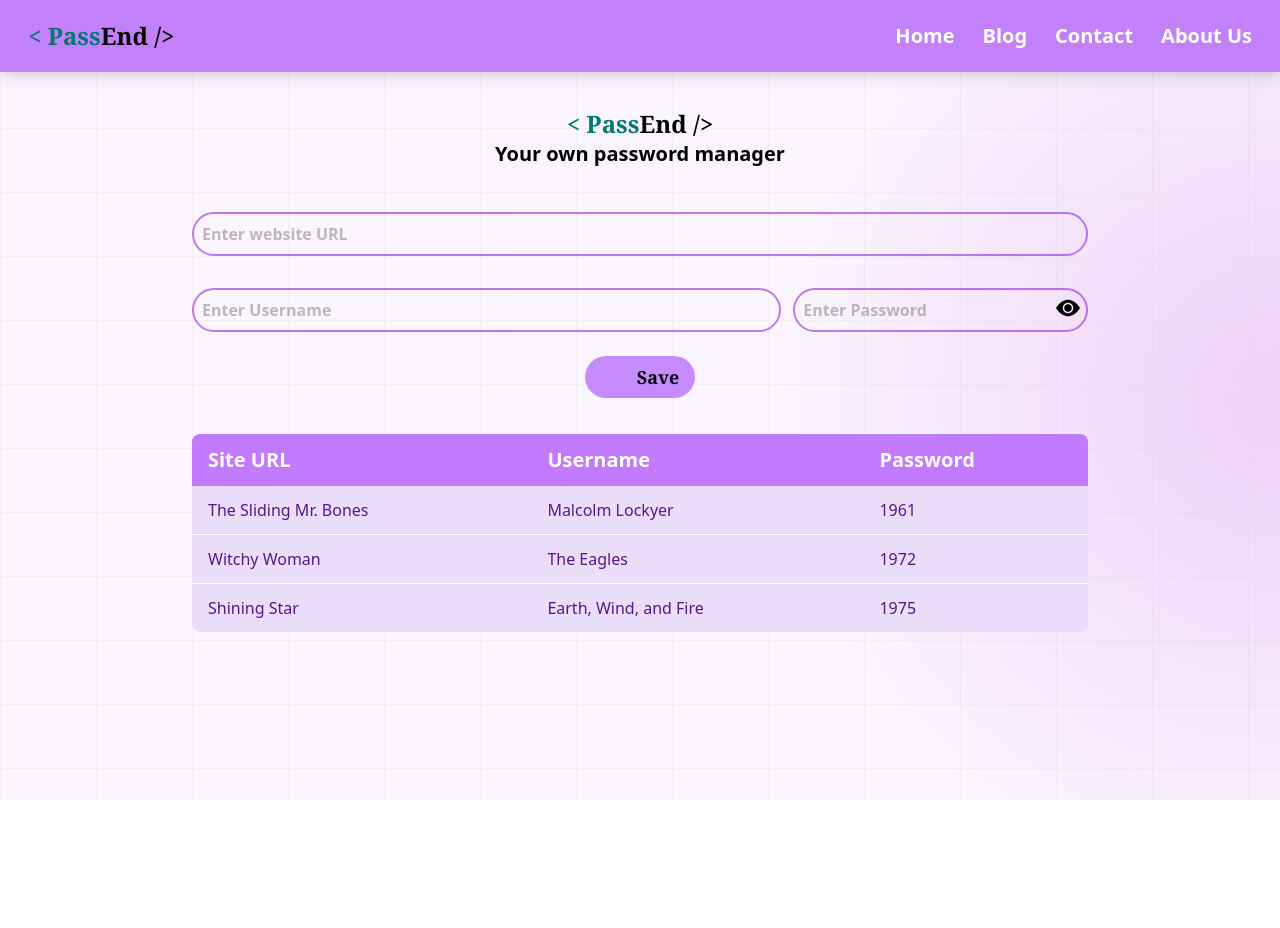
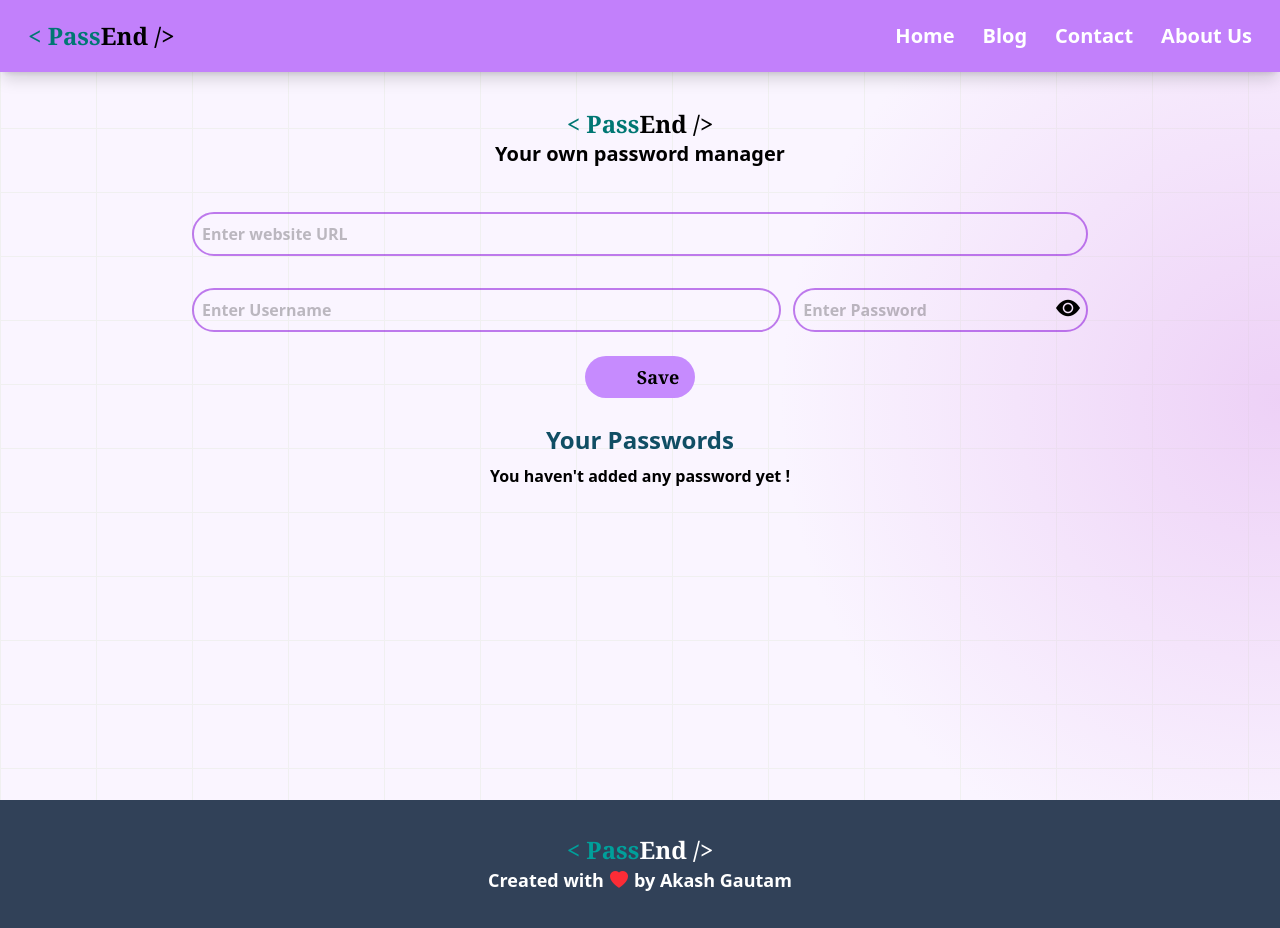
Before and after one commit to akashgautam09/PassEnd, a React (Vite) app: page / in a window 1280 px wide. Before the commit the page ends 800 px from the top, so only its background shows below. Built offline with nearby package versions, Linux system fonts and the light colour scheme; some icons are missing.

Commit message:
added footer and styled the table positing

```diff
--- a/src/App.jsx
+++ b/src/App.jsx
@@ -1,10 +1,15 @@
 import Navbar from "./components/Navbar"
 import Manager from "./components/Manager"
+import Footer from "./components/Footer"
 const App = () => {
   return (
-    <div>
-      <Navbar />
-      <Manager />
+    <div className="relative">
+      <div className="absolute inset-0 -z-10 min-h-screen w-full bg-purple-50 bg-[linear-gradient(to_right,#f0f0f0_1px,transparent_1px),linear-gradient(to_bottom,#f0f0f0_1px,transparent_1px)] bg-size-[6rem_4rem]"><div className="absolute bottom-0 left-0 right-0 top-0 bg-[radial-gradient(circle_500px_at_100%_400px,#e5b9f199,transparent)]"></div></div>
+      <div className="min-h-screen relative pb-6">
+        <Navbar />
+        <Manager />
+      </div>
+      <Footer />
     </div>
   )
 }
--- /dev/null
+++ b/src/components/Footer.jsx
@@ -0,0 +1,10 @@
+const Footer = () => {
+    return (
+        <div className='absolute flex flex-col justify-center items-center w-full bg-slate-700 min-h-32'>
+            <div className="flex font-semibold font-serif text-2xl text-center"><p className="text-[#00a09b]">&lt; Pass</p><p className="text-white">End /&gt;</p></div>
+            <div className='flex items-center font-semibold text-lg text-white'>Created with<i className='bi bi-heart-fill text-red-500 px-1.5'></i>by Akash Gautam</div>
+        </div>
+    )
+}
+
+export default Footer
--- a/src/components/Manager.jsx
+++ b/src/components/Manager.jsx
@@ -29,14 +29,13 @@ const Manager = () => {
         else setshowPass("bi-eye-fill")
     }
     return (
-        <>
-            <div className="absolute inset-0 -z-10 h-full w-full bg-purple-50 bg-[linear-gradient(to_right,#f0f0f0_1px,transparent_1px),linear-gradient(to_bottom,#f0f0f0_1px,transparent_1px)] bg-size-[6rem_4rem]"><div className="absolute bottom-0 left-0 right-0 top-0 bg-[radial-gradient(circle_500px_at_100%_400px,#e5b9f199,transparent)]"></div></div>
-            <div className="w-4xl mx-auto">
+        <div className='w-full min-h-full relative'>
+            <div className="w-4xl flex flex-col mx-auto">
                 <div className="flex flex-col justify-center items-center py-4 my-5">
                     <h1 className="flex font-semibold font-serif text-2xl"><span className="text-[#007773]">&lt; Pass</span><span>End /&gt;</span></h1>
                     <p className='font-sans font-semibold text-xl'>Your own password manager</p>
                 </div>
-                <div className="flex flex-col mb-9 gap-6 items-center">
+                <div className="flex flex-col mb-2 gap-6 items-center">
                     <div className="my-2 w-full">
                         <input type="text" name="site" id="" placeholder="Enter website URL" className="w-full font-sans font-semibold border-2 border-purple-700 py-2 px-2 rounded-3xl opacity-50" onChange={handleChange} />
                     </div>
@@ -55,10 +54,16 @@ const Manager = () => {
                         </lord-icon>
                         <span className="font-serif font-semibold text-lg">Save</span>
                     </button>
+                    <div className='w-full pb-3'>
+                        <h1 className='font-bold font-sans text-2xl pb-2 pt-0.5 text-center text-cyan-900'>Your Passwords</h1>
+                        <div className='min-h-[30vh] relative overflow-y-hidden'>
+                            {PasswordArray.length === 0 && <div className='font-sans font-semibold text-center'>You haven't added any password yet !</div>}
+                            {PasswordArray.length !== 0 && <Table PasswordArray={PasswordArray} />}
+                        </div>
+                    </div>
                 </div>
-                <Table />
             </div>
-        </>
+        </div>
     )
 }
 
--- a/src/components/Navbar.jsx
+++ b/src/components/Navbar.jsx
@@ -2,7 +2,7 @@ import React from 'react'
 
 const Navbar = () => {
   return (
-    <nav className="flex items-center justify-between bg-[#c280fb] px-7 py-5 shadow-lg/10">
+    <nav className="flex sticky top-0 z-30 items-center justify-between bg-[#c280fb] px-7 py-5 shadow-lg/15">
       <div className="flex font-semibold font-serif text-2xl"><span className="text-[#007773]">&lt; Pass</span><span>End /&gt;</span></div>
       <ul className="flex text-white text-xl items-center gap-7 font-semibold font-sans">
         <li><a href="/">Home</a></li>
--- a/src/components/Table.jsx
+++ b/src/components/Table.jsx
@@ -1,7 +1,8 @@
-const table = () => {
+const table = (props) => {
+    let passwordData = props.PasswordArray;
     return (
-        <div>
-            <table className="table-auto w-full border-collapse rounded-lg overflow-hidden">
+        <div className="">
+            <table className="table-auto w-full rounded-lg overflow-hidden">
                 <thead className="bg-purple-400 text-white">
                     <tr>
                         <th className="px-4 py-3 text-left text-xl">Site URL</th>
@@ -10,24 +11,15 @@ const table = () => {
                     </tr>
                 </thead>
                 <tbody className="bg-[#ebdefa] text-purple-900">
-                    <tr className="border-b border-white hover:bg-purple-200 cursor-pointer transition">
-                        <td className="px-4 py-3">The Sliding Mr. Bones</td>
-                        <td className="px-4 py-3">Malcolm Lockyer</td>
-                        <td className="px-4 py-3">1961</td>
-                    </tr>
-                    <tr className="border-b border-white hover:bg-purple-200 cursor-pointer transition">
-                        <td className="px-4 py-3">Witchy Woman</td>
-                        <td className="px-4 py-3">The Eagles</td>
-                        <td className="px-4 py-3">1972</td>
-                    </tr>
-                    <tr className="hover:bg-purple-200 cursor-pointer transition">
-                        <td className="px-4 py-3">Shining Star</td>
-                        <td className="px-4 py-3">Earth, Wind, and Fire</td>
-                        <td className="px-4 py-3">1975</td>
-                    </tr>
+                    {passwordData.map((e,i) => {
+                        return <tr key={i} className="font-semibold font-sans border-b border-white hover:bg-purple-200 cursor-pointer transition">
+                            <td className="px-4 py-3"> <a href={e.site} target='_blank' >{e.site}</a></td>
+                            <td className="px-4 py-3">{e.username}</td>
+                            <td className="px-4 py-3">{e.password}</td>
+                        </tr>
+                    })}
                 </tbody>
             </table>
-
         </div>
     )
 }
```
